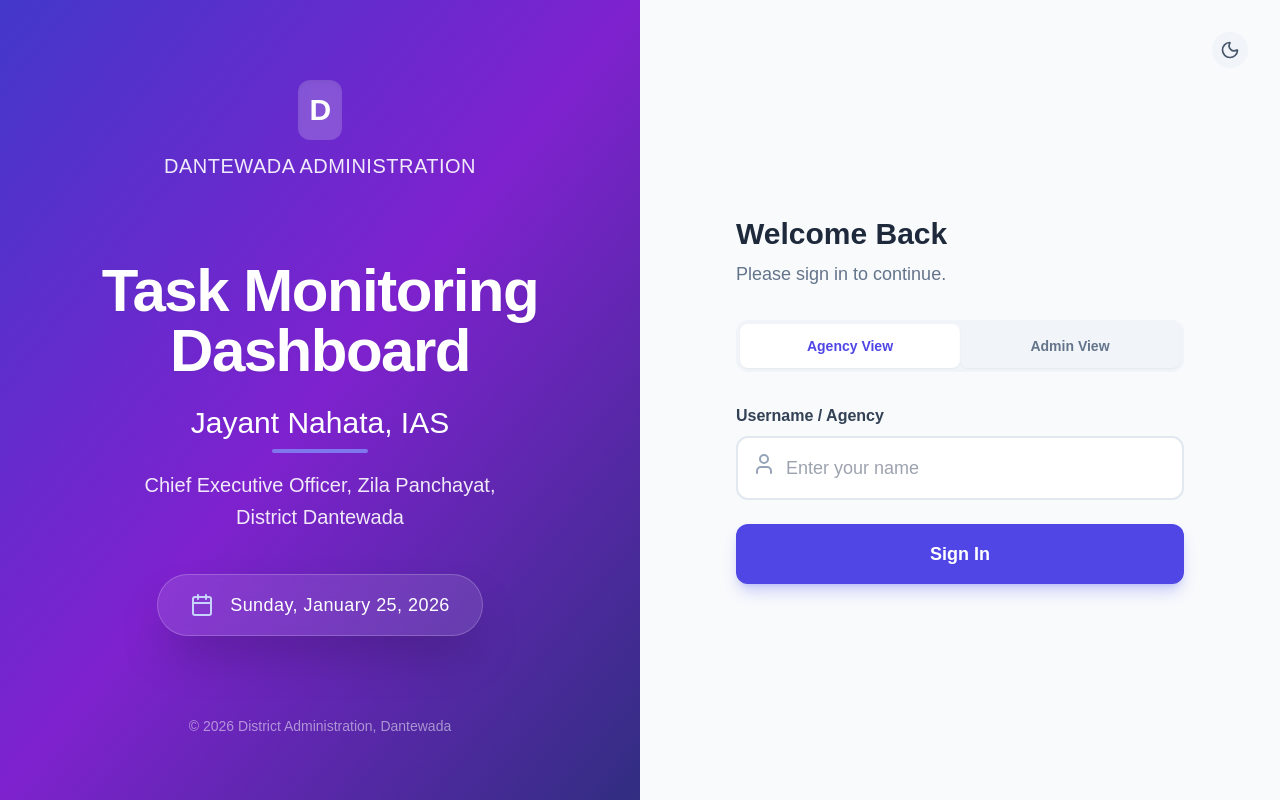
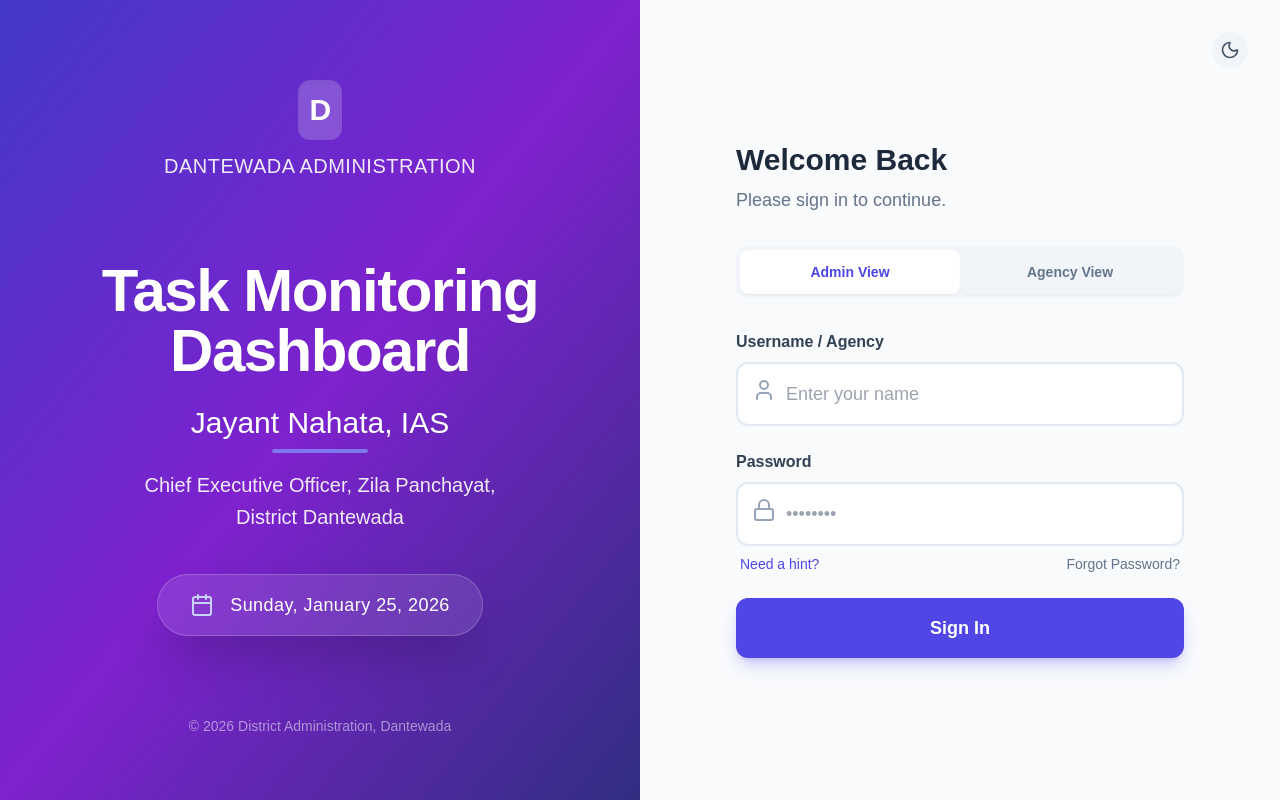
Before and after one commit to jay8860/TaskMonitoringDashboard, a React app in the folder frontend/: page /login in a window 1280 px wide. Built offline with nearby package versions, Linux system fonts and the light colour scheme; no server answers; the HTML template or start-up script is replaced by a standard one.

Commit message:
feat: Implement Bulk Edit, Login UI Swap, and Password Reset

```diff
--- a/frontend/src/pages/Login.jsx
+++ b/frontend/src/pages/Login.jsx
@@ -8,7 +8,7 @@ import { api } from '../services/api';
 const Login = ({ onLogin }) => {
     const [username, setUsername] = useState('');
     const [password, setPassword] = useState('');
-    const [role, setRole] = useState('viewer'); // viewer or admin
+    const [role, setRole] = useState('admin'); // viewer or admin
     const [darkMode, setDarkMode] = useState(false);
     const [loading, setLoading] = useState(false);
 
@@ -157,16 +157,16 @@ const Login = ({ onLogin }) => {
                     {!showForgot && (
                         <div className="flex p-1 bg-slate-100 dark:bg-slate-800 rounded-xl mb-8">
                             <button
+                                onClick={() => setRole('admin')}
+                                className={`flex-1 py-3 rounded-lg text-sm font-semibold transition-all shadow-sm ${role === 'admin' ? 'bg-white dark:bg-indigo-600 text-indigo-600 dark:text-white shadow' : 'text-slate-500 dark:text-slate-400 hover:text-slate-700'}`}
+                            >
+                                Admin View
+                            </button>
+                            <button
                                 onClick={() => setRole('viewer')}
                                 className={`flex-1 py-3 rounded-lg text-sm font-semibold transition-all shadow-sm ${role === 'viewer' ? 'bg-white dark:bg-indigo-600 text-indigo-600 dark:text-white shadow' : 'text-slate-500 dark:text-slate-400 hover:text-slate-700'}`}
                             >
                                 Agency View
-                            </button>
-                            <button
-                                onClick={() => setRole('admin')}
-                                className={`flex-1 py-3 rounded-lg text-sm font-semibold transition-all shadow-sm ${role === 'admin' ? 'bg-white dark:bg-indigo-600 text-indigo-600 dark:text-white shadow' : 'text-slate-500 dark:text-slate-400 hover:text-slate-700'}`}
-                            >
-                                Admin View
                             </button>
                         </div>
                     )}
```
